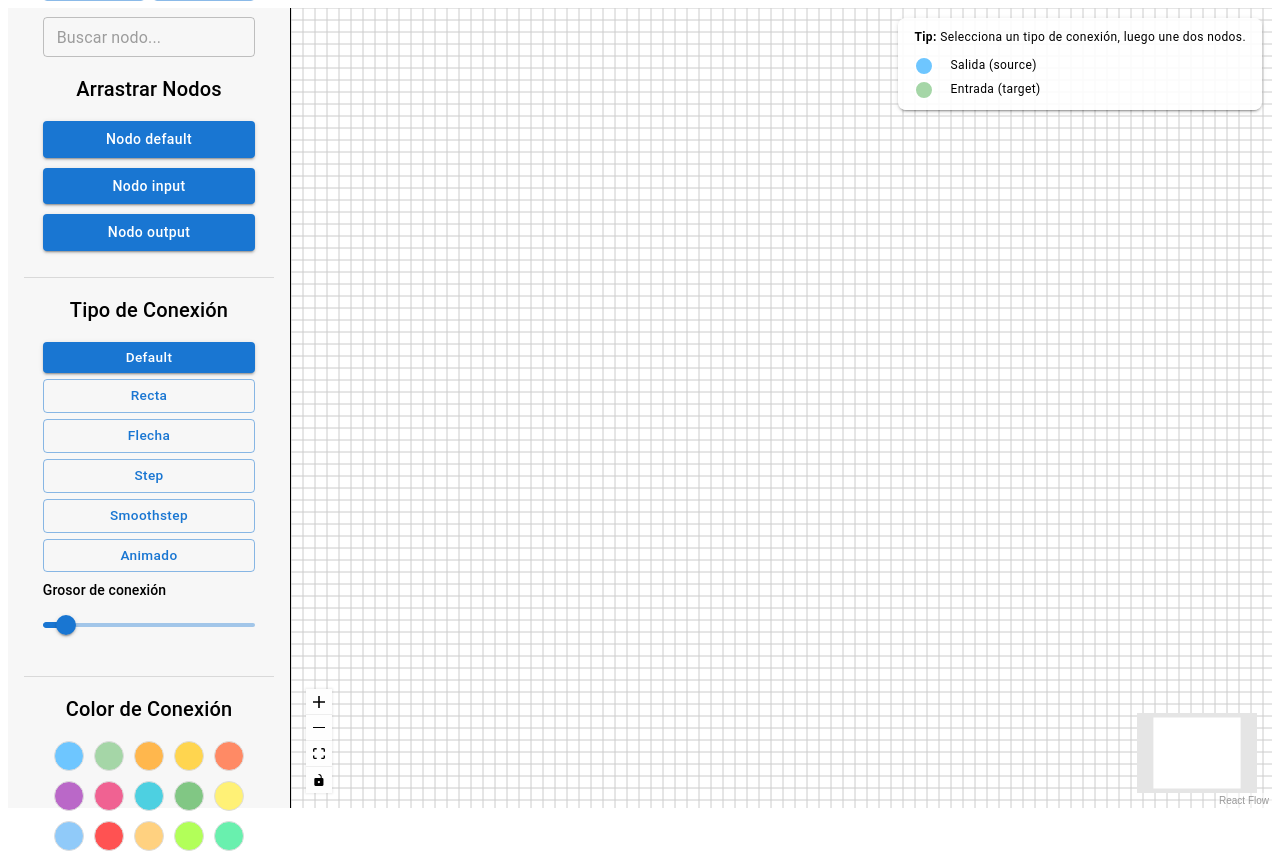
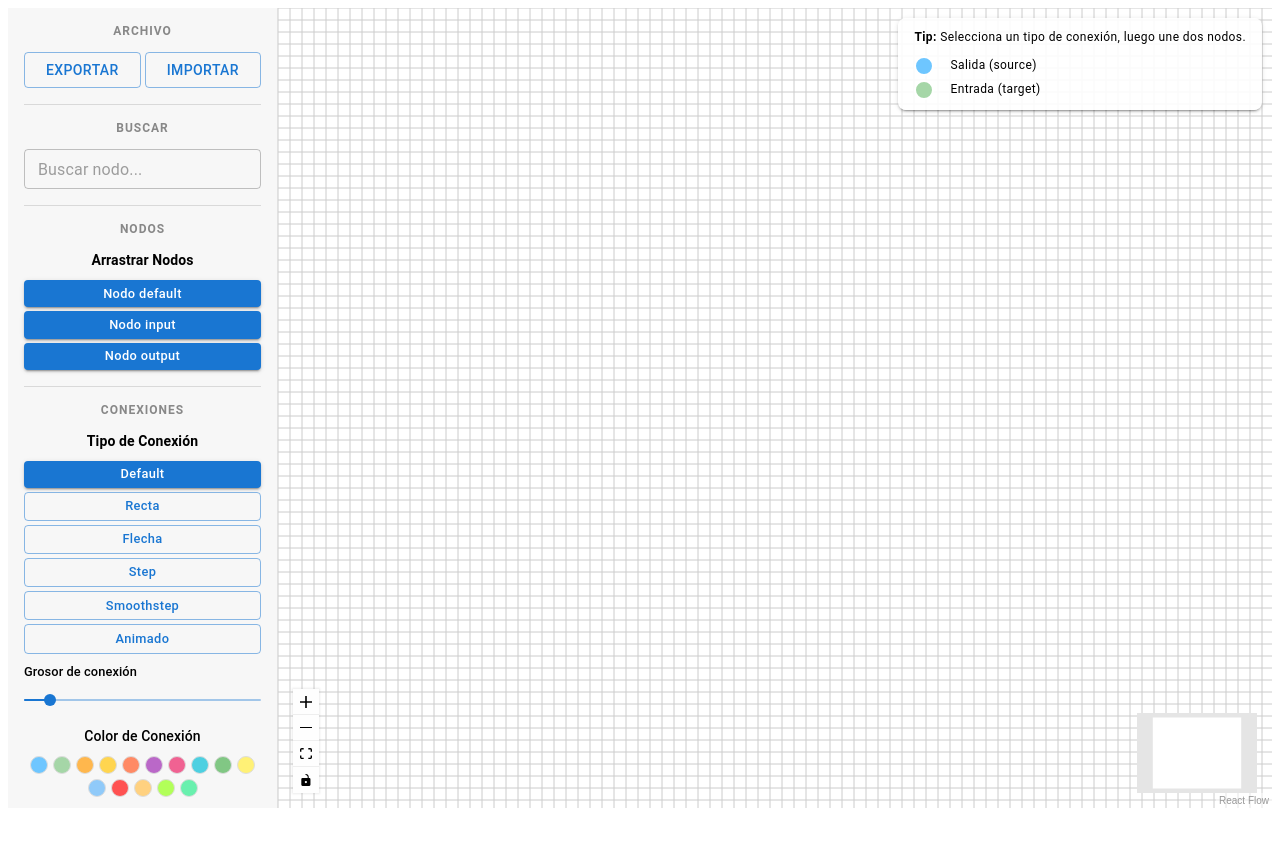
Before and after one commit to Noelio1290/Admin-nodes-app, a React (Create React App) app: page / in a window 1280 px wide. After the commit the page ends 816 px from the top, so only its background shows below. Built offline with nearby package versions, Linux system fonts and the light colour scheme.

Commit message:
feat:(jsx):change styes sidebar

```diff
--- a/src/Components/Sidebar/Sidebar.jsx
+++ b/src/Components/Sidebar/Sidebar.jsx
@@ -56,42 +56,56 @@ const Sidebar = ({
     <Box
       sx={{
         display: "flex",
-        borderRight: "1px solid ",
-        flexFlow: "column",
-        justifyContent: "center",
+        borderRight: "1px solid #e0e0e0",
+        flexDirection: "column",
         alignItems: "center",
-        padding: "16px",
-        width: "250px",
-        backgroundColor: '#f7f7f7'
+        padding: "8px 16px 8px 16px",
+        width: "270px",
+        minWidth: "230px",
+        maxWidth: "280px",
+        backgroundColor: '#f7f7f7',
+        height: '100vh',
+        boxSizing: 'border-box',
+        overflow: 'hidden',
       }}
     >
       {/* SECCIÓN: Exportar/Importar */}
-      <Box sx={{ width: '85%', display: 'flex', gap: 1, mb: 2 }}>
+      <Typography variant="overline" sx={{ fontWeight: 700, letterSpacing: 1, color: '#888', mb: 0.5 }}>Archivo</Typography>
+  <Box sx={{ width: '100%', display: 'flex', gap: 0.5, mb: 1 }}>
         <Button variant="outlined" fullWidth onClick={onExport}>Exportar</Button>
         <Button variant="outlined" component="label" fullWidth>
           Importar
           <input type="file" accept="application/json" hidden onChange={handleImport} />
         </Button>
       </Box>
+      <Divider sx={{ width: '100%', my: 1 }} />
+
       {/* SECCIÓN: Búsqueda */}
+      <Typography variant="overline" sx={{ fontWeight: 700, letterSpacing: 1, color: '#888', mb: 0.5 }}>Buscar</Typography>
       <TextField
         size="small"
         placeholder="Buscar nodo..."
         fullWidth
-        sx={{ mb: 2, width: '85%' }}
+        sx={{ mb: 1, width: '100%' }}
         onChange={e => setSearchQuery(e.target.value)}
       />
-      {/* SECCIÓN 1: Arrastrar Nodos */}
-      <Typography variant="h6" sx={{ marginBottom: 2 }}>
+      <Divider sx={{ width: '100%', my: 1 }} />
+
+      {/* SECCIÓN: Nodos */}
+      <Typography variant="overline" sx={{ fontWeight: 700, letterSpacing: 1, color: '#888', mb: 0.5 }}>Nodos</Typography>
+      <Typography variant="subtitle2" sx={{ mb: 1, fontWeight: 600 }}>
         Arrastrar Nodos
       </Typography>
+      <Box sx={{ width: '100%', display: 'flex', flexDirection: 'column', gap: 0.5, mb: 1 }}>
         {nodeTypes.map((type) => (
           <Button
             key={type}
             sx={{
-            width: '85%',
+              width: '100%',
               textTransform: 'none',
-            marginBottom: '10px',
+              fontSize: '0.8rem',
+              py: 0.3,
+              minHeight: 24,
             }}
             variant='contained'
             onDragStart={(e) => onDragStart(e, type)}
@@ -100,26 +114,28 @@ const Sidebar = ({
             Nodo {type}
           </Button>
         ))}
-      <Divider sx={{ width: '100%', marginY: 2 }} />
-      {/* SECCIÓN 2: Tipo de Conexión */}
-      <Typography variant="h6" sx={{ marginBottom: 2 }}>
+      </Box>
+      <Divider sx={{ width: '100%', my: 1 }} />
+
+      {/* SECCIÓN: Conexiones */}
+      <Typography variant="overline" sx={{ fontWeight: 700, letterSpacing: 1, color: '#888', mb: 0.5 }}>Conexiones</Typography>
+      <Typography variant="subtitle2" sx={{ mb: 1, fontWeight: 600 }}>
         Tipo de Conexión
       </Typography>
-      <Box sx={{ display: 'flex', flexDirection: 'column', gap: '6px', width: '85%' }}>
+      <Box sx={{ display: 'flex', flexDirection: 'column', gap: 0.5, width: '100%', mb: 1 }}>
         {edgeTypes.map((type) => (
           <Button
             key={type.key}
             variant={selectedEdgeType === type.key ? 'contained' : 'outlined'}
             onClick={() => onEdgeTypeChange(type.key)}
-            sx={{ textTransform: 'none', fontSize: '0.85rem', py: 0.5, minHeight: 28 }}
+            sx={{ textTransform: 'none', fontSize: '0.8rem', py: 0.3, minHeight: 24 }}
           >
             {type.label}
           </Button>
         ))}
       </Box>
-      {/* Grosor de conexión debajo del selector de tipo */}
-      <Box sx={{ width: '85%', mt: 1, mb: 2 }}>
-        <Typography variant="subtitle2" sx={{ mb: 1 }}>Grosor de conexión</Typography>
+  <Box sx={{ width: '100%', mb: 1, px: 4 }}>
+        <Typography variant="subtitle2" sx={{ mb: 0.5, fontSize: '0.8rem' }}>Grosor de conexión</Typography>
         <Slider
           min={1}
           max={10}
@@ -127,25 +143,24 @@ const Sidebar = ({
           value={edgeWidth}
           onChange={(_, v) => setEdgeWidth(v)}
           valueLabelDisplay="auto"
+          size="small"
         />
       </Box>
-      <Divider sx={{ width: '100%', marginY: 2 }} />
-      {/* SECCIÓN 3: Color de Conexión */}
-      <Typography variant="h6" sx={{ marginBottom: 2 }}>
+      <Typography variant="subtitle2" sx={{ mb: 1 }}>
         Color de Conexión
       </Typography>
-      <Box sx={{ display: 'flex', justifyContent: 'center', gap: '10px', flexWrap: 'wrap', width: '85%' }}>
+      <Box sx={{ display: 'flex', justifyContent: 'center', gap: '5px', flexWrap: 'wrap', width: '100%' }}>
         {edgeColors.map((color) => (
           <Box
             key={color}
             onClick={() => onEdgeColorChange(color)}
             sx={{
-              width: 30,
-              height: 30,
+              width: 18,
+              height: 18,
               backgroundColor: color,
               borderRadius: '50%',
               cursor: 'pointer',
-              border: selectedEdgeColor === color ? '3px solid #007bff' : '1px solid #ddd',
+              border: selectedEdgeColor === color ? '2px solid #007bff' : '1px solid #ddd',
               boxSizing: 'border-box',
               transition: 'border 0.2s',
             }}
```
Lines whose indentation alone changed are shown as unchanged.
